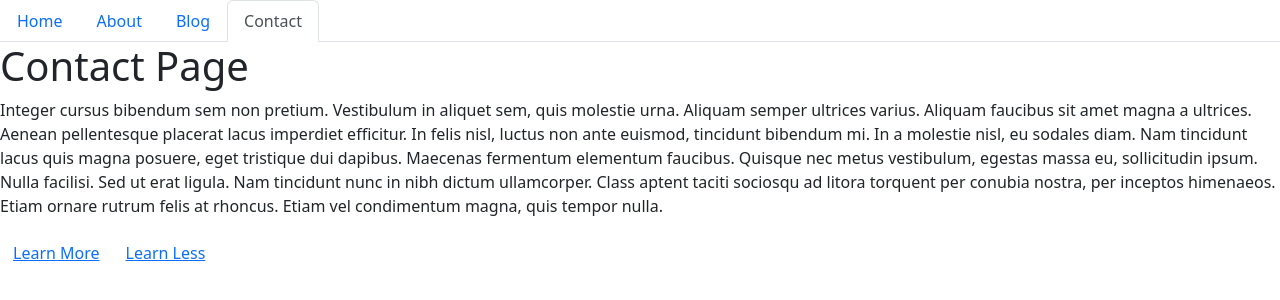
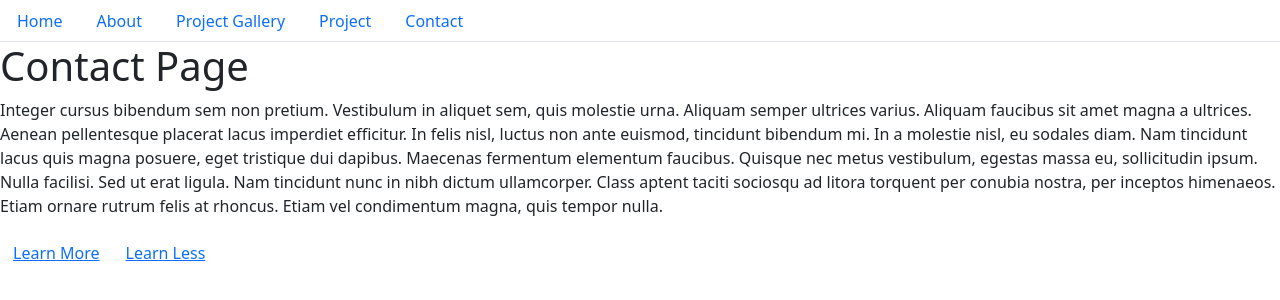
Before and after one commit to TamaraJoniec/React-Portfolio, a React (Create React App) app in the folder assets/: page /React-Portfolio/contact in a window 1280 px wide. Shown: the top 300 px of the page. Built offline with nearby package versions, Linux system fonts and the light colour scheme.

Commit message:
updated pages

```diff
--- a/assets/src/App.js
+++ b/assets/src/App.js
@@ -3,7 +3,8 @@ import { BrowserRouter as Router, Route, Routes } from 'react-router-dom';
 import NavTabs from './components/NavTabs';
 import Home from './components/pages/Home';
 import About from './components/pages/About';
-import Blog from './components/pages/Blog';
+import ProjectGallery from './components/pages/ProjectGallery';
+import Project from './components/pages/Project';
 import Contact from './components/pages/Contact';
 
 function App() {
@@ -16,8 +17,9 @@ function App() {
           {/* Define routes using the Route component to render different page components at different paths */}
           {/* Define a default route that will render the Home component */}
           <Route path="/React-Portfolio/" element={<Home />} />
-          <Route path="/React-Portfolio/about" element={<About />} />
-          <Route path="/React-Portfolio/blog" element={<Blog />} />
+          <Route path="/React-Portfolio/about/" element={<About />} />
+          <Route path="/React-Portfolio/project-gallery/" element={<ProjectGallery />} />
+          <Route path="/React-Portfolio/project/" element={<Project />} />
           {/* Define a route that will have descendant routes */}
           <Route path="/React-Portfolio/contact/" element={<Contact />} />
         </Routes>
--- a/assets/src/components/NavTabs.js
+++ b/assets/src/components/NavTabs.js
@@ -17,7 +17,7 @@ function NavTabs() {
       </li>
       <li className="nav-item">
         <NavLink
-          to="/React-Portfolio/about"
+          to="/React-Portfolio/about/"
           className={({ isActive }) =>
             isActive ? 'nav-link active' : 'nav-link'
           }
@@ -27,17 +27,27 @@ function NavTabs() {
       </li>
       <li className="nav-item">
         <NavLink
-          to="/React-Portfolio/blog"
+          to="/React-Portfolio/project-gallery/"
           className={({ isActive }) =>
             isActive ? 'nav-link active' : 'nav-link'
           }
         >
-          Blog
+          Project Gallery
         </NavLink>
       </li>
       <li className="nav-item">
         <NavLink
-          to="/React-Portfolio/contact"
+          to="/React-Portfolio/project/"
+          className={({ isActive }) =>
+            isActive ? 'nav-link active' : 'nav-link'
+          }
+        >
+          Project
+        </NavLink>
+      </li>
+      <li className="nav-item">
+        <NavLink
+          to="/React-Portfolio/contact/"
           end
           className={({ isActive }) =>
             isActive ? 'nav-link active' : 'nav-link'
--- a/assets/src/components/pages/Contact.js
+++ b/assets/src/components/pages/Contact.js
@@ -1,6 +1,6 @@
 import React from 'react';
 import { Link, Route, Routes } from 'react-router-dom';
-import Learn from './Learn';
+import Learn from './ProjectGallery';
 
 function Contact(props) {
   return (
--- a/assets/src/components/pages/Blog.js
+++ b/assets/src/components/pages/Project.js
@@ -1,6 +1,6 @@
 import React from "react";
 
-function Blog() {
+function Project() {
   return (
     <div>
       <h1>Blog Page</h1>
@@ -20,4 +20,4 @@ function Blog() {
   );
 }
 
-export default Blog;
+export default Project;
--- a/assets/src/components/pages/Learn.js
+++ b/assets/src/components/pages/ProjectGallery.js
@@ -1,9 +1,9 @@
 import React from "react";
 
-function Learn() {
+function ProjectGallery() {
   return (
     <div>
-      <h1 className="text-center">hello</h1>
+      <h1 className="text-center">Project Gallery</h1>
       <p>
         Lorem ipsum dolor sit amet, est ut enim consequat. Nostrum fastidii partiendo sed ne, no
         mutat ludus aperiri mea, per in choro dolorem electram. Invidunt reprimique assueverit quo
@@ -13,4 +13,4 @@ function Learn() {
   );
 }
 
-export default Learn;
+export default ProjectGallery;
```
